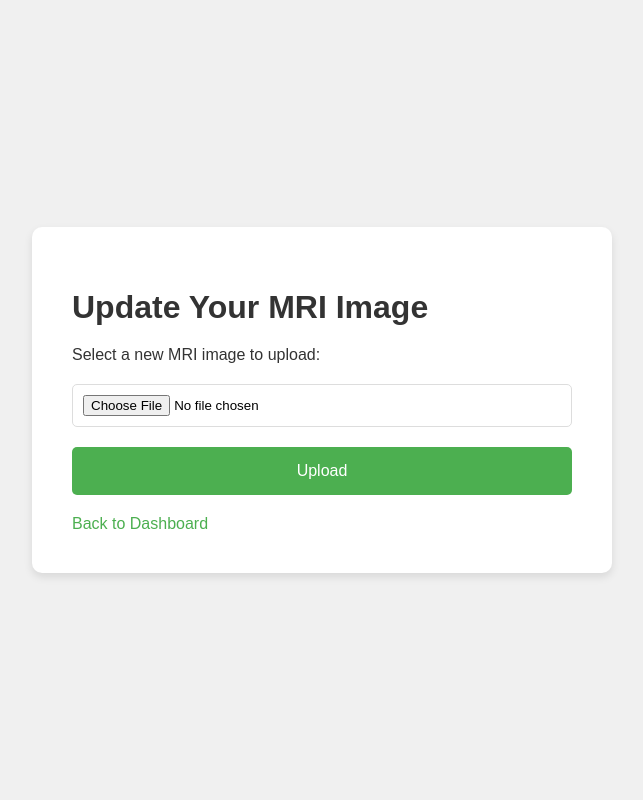
After one commit to Ashpreetwadhwa/cortexcheck, a Flask app: template templates/update.html in a window 1280 px wide. The commit adds this page. Shown: the whole page, without its empty margins (318-961 px from the left). Run offline with Flask 3, Linux system fonts and the light colour scheme; the template is opened without the code that fills it, so the values that code supplies are empty.

Commit message:
Add files via upload

```diff
--- a/Registerclass.py
+++ b/Registerclass.py
@@ -9,7 +9,7 @@ class User(db.Model):
     password=db.Column(db.String(100),nullable=False)
     image=db.Column(db.String(100), nullable=False)
     output = db.Column(db.String(100), nullable=False)
-    confidence= db.Column(db.Integer, nullable=False)
+    confidence= db.Column(Numeric(precision=4, scale=2))
     def __init__(self,email,password,name,image,output,confidence):
         self.name=name
         self.email=email
--- a/app.py
+++ b/app.py
@@ -1,4 +1,4 @@
-from flask import request, Flask, render_template, redirect, session, url_for, send_from_directory
+from flask import request, Flask, render_template, redirect, session, url_for, send_from_directory,flash
 import os
 import uuid
 from Registerclass import *
@@ -32,8 +32,10 @@ def login():
         if userval and userval.check_password(password):
             session['name']=userval.name
             session['email']=userval.email
+            session['id']=userval.id
             return redirect('/dashboard')
         else:
+            flash("Credentials Wrong",'Danger')
             return render_template('login.html',error='invalid user')
     return render_template('login.html')
 
@@ -72,7 +74,48 @@ def logout():
     return render_template('login.html')
 
 
-import os
+@app.route('/update', methods=['GET', 'POST'])
+def update():
+    user_id = session['id']
+    user = User.query.get_or_404(user_id)
+
+    if request.method == 'POST':
+        if 'image' not in request.files:
+            flash('No file part')
+            return redirect(request.url)
+
+        file = request.files['image']
+
+        if file.filename == '':
+            flash('No selected file')
+            return redirect(request.url)
+
+        if file:
+            # Fetch the details of the old image
+            old_image_filename = user.image
+            old_image_path = os.path.join(app.config['UPLOAD_FOLDER'], old_image_filename)
+
+            # Generate a new filename and save the new image
+            filename = str(uuid.uuid4()) + '.' + file.filename.rsplit('.', 1)[1].lower()
+            file_path = os.path.join(app.config['UPLOAD_FOLDER'], filename)
+            file.save(file_path)
+
+            output,confidence = predict_with_confidence(file_path)
+            user.output=output
+            user.confidence=confidence
+            # Update the user's image filename in the database
+            user.image= filename
+            db.session.commit()
+
+            # Delete the old image file from the filesystem
+            if os.path.exists(old_image_path):
+                os.remove(old_image_path)
+
+            flash(f'Image successfully updated. Prediction: {output} with confidence {confidence}')
+            return redirect(url_for('dashboard'))
+
+    return render_template('update.html', user=user)
+
 
 
 @app.route('/delete', methods=['POST'])
--- a/database.py
+++ b/database.py
@@ -1,5 +1,5 @@
 from flask_sqlalchemy import SQLAlchemy
-from sqlalchemy import text
+from sqlalchemy import text,Numeric
 db=SQLAlchemy()
 def init_db(app):
     db.init_app(app)
--- a/templates/dashboard.html
+++ b/templates/dashboard.html
@@ -117,6 +117,9 @@
             <form action="/delete" method="POST" style="display:inline;">
                 <button type="submit">Delete</button>
             </form>
+            <form action="/update" method="POST"style="display:inline;">
+                <button type="submit">update the image</button>
+            </form>
         </div>
     </div>
 </body>
--- /dev/null
+++ b/templates/update.html
@@ -0,0 +1,92 @@
+<!DOCTYPE html>
+<html lang="en">
+<head>
+    <meta charset="UTF-8">
+    <meta name="viewport" content="width=device-width, initial-scale=1.0">
+    <title>Update Image</title>
+    <style>
+        body {
+            font-family: Arial, sans-serif;
+            background-color: #f0f0f0;
+            margin: 0;
+            padding: 0;
+            display: flex;
+            align-items: center;
+            justify-content: center;
+            height: 100vh;
+        }
+        .container {
+            background: #fff;
+            padding: 40px;
+            border-radius: 10px;
+            box-shadow: 0 4px 8px rgba(0, 0, 0, 0.1);
+            max-width: 500px;
+            width: 100%;
+        }
+        h1 {
+            color: #333;
+            margin-bottom: 20px;
+        }
+        form {
+            display: flex;
+            flex-direction: column;
+            gap: 20px;
+        }
+        label {
+            font-size: 16px;
+            color: #333;
+        }
+        input[type="file"] {
+            border: 1px solid #ddd;
+            border-radius: 5px;
+            padding: 10px;
+        }
+        button {
+            background-color: #4CAF50;
+            color: white;
+            border: none;
+            padding: 15px 20px;
+            cursor: pointer;
+            border-radius: 5px;
+            font-size: 16px;
+            transition: background-color 0.3s;
+        }
+        button:hover {
+            background-color: #45a049;
+        }
+        .message {
+            margin-top: 20px;
+            font-size: 16px;
+        }
+        .back-link {
+            margin-top: 20px;
+            display: block;
+            color: #4CAF50;
+            text-decoration: none;
+        }
+        .back-link:hover {
+            text-decoration: underline;
+        }
+    </style>
+</head>
+<body>
+    <div class="container">
+        <h1>Update Your MRI Image</h1>
+        <form method="POST" enctype="multipart/form-data">
+            <label for="image">Select a new MRI image to upload:</label>
+            <input type="file" name="image" id="image" required>
+            <button type="submit">Upload</button>
+        </form>
+        {% with messages = get_flashed_messages() %}
+            {% if messages %}
+                <div class="message">
+                    {% for message in messages %}
+                        {{ message }}
+                    {% endfor %}
+                </div>
+            {% endif %}
+        {% endwith %}
+        <a class="back-link" href="{{ url_for('dashboard') }}">Back to Dashboard</a>
+    </div>
+</body>
+</html>
--- a/utility.py
+++ b/utility.py
@@ -23,6 +23,6 @@ def predict_with_confidence(file):
         class_label='Yes'
 
 
-    confidence = random.uniform(0.7,0.98)
+    confidence = round(random.uniform(0.7,0.98),2)
 
     return class_label, confidence
```
Also changed, not shown: main.py (added, +16 -0 lines), templates/index.html (+10 -0 lines), templates/login.html (+11 -0 lines).
